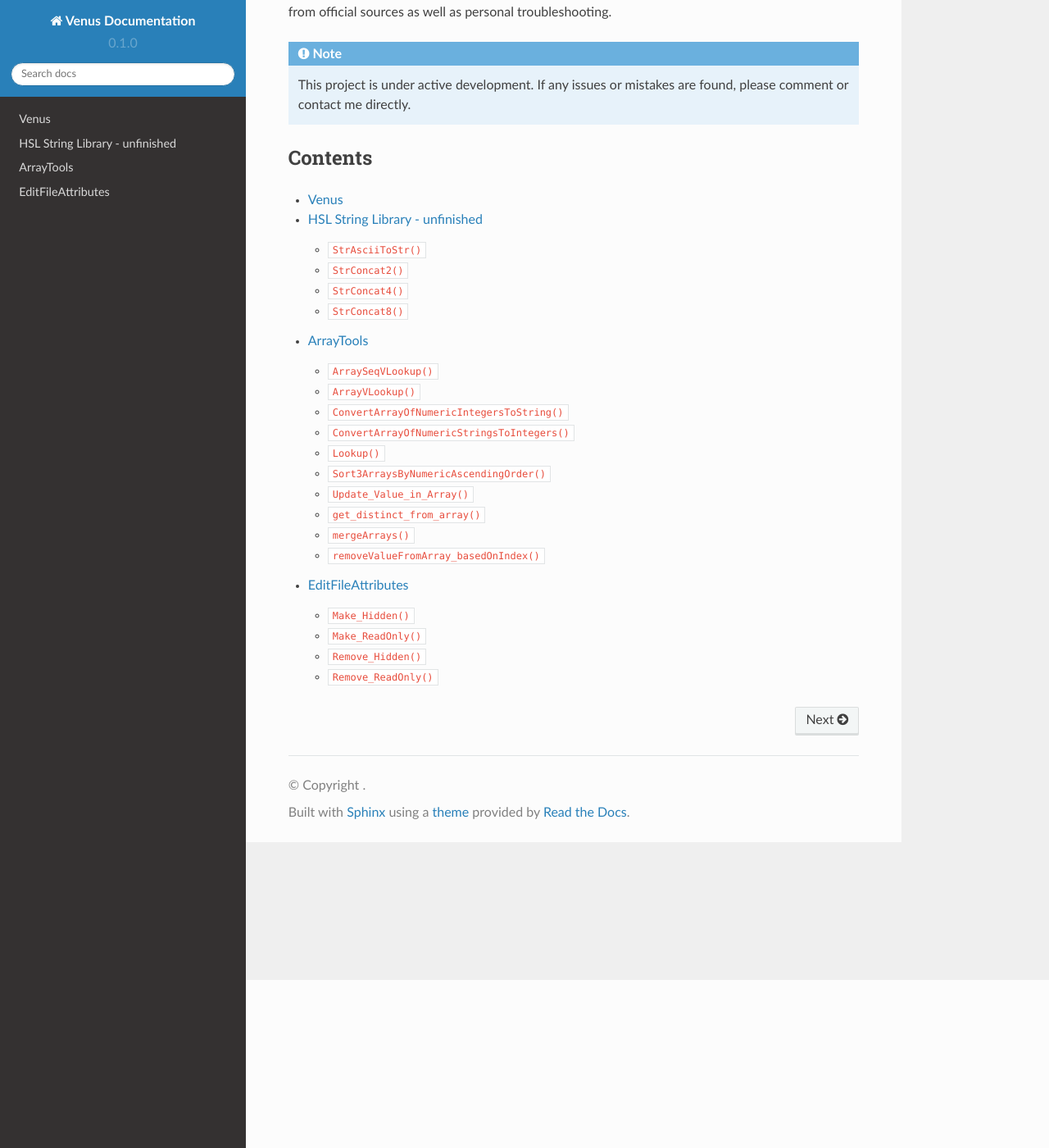
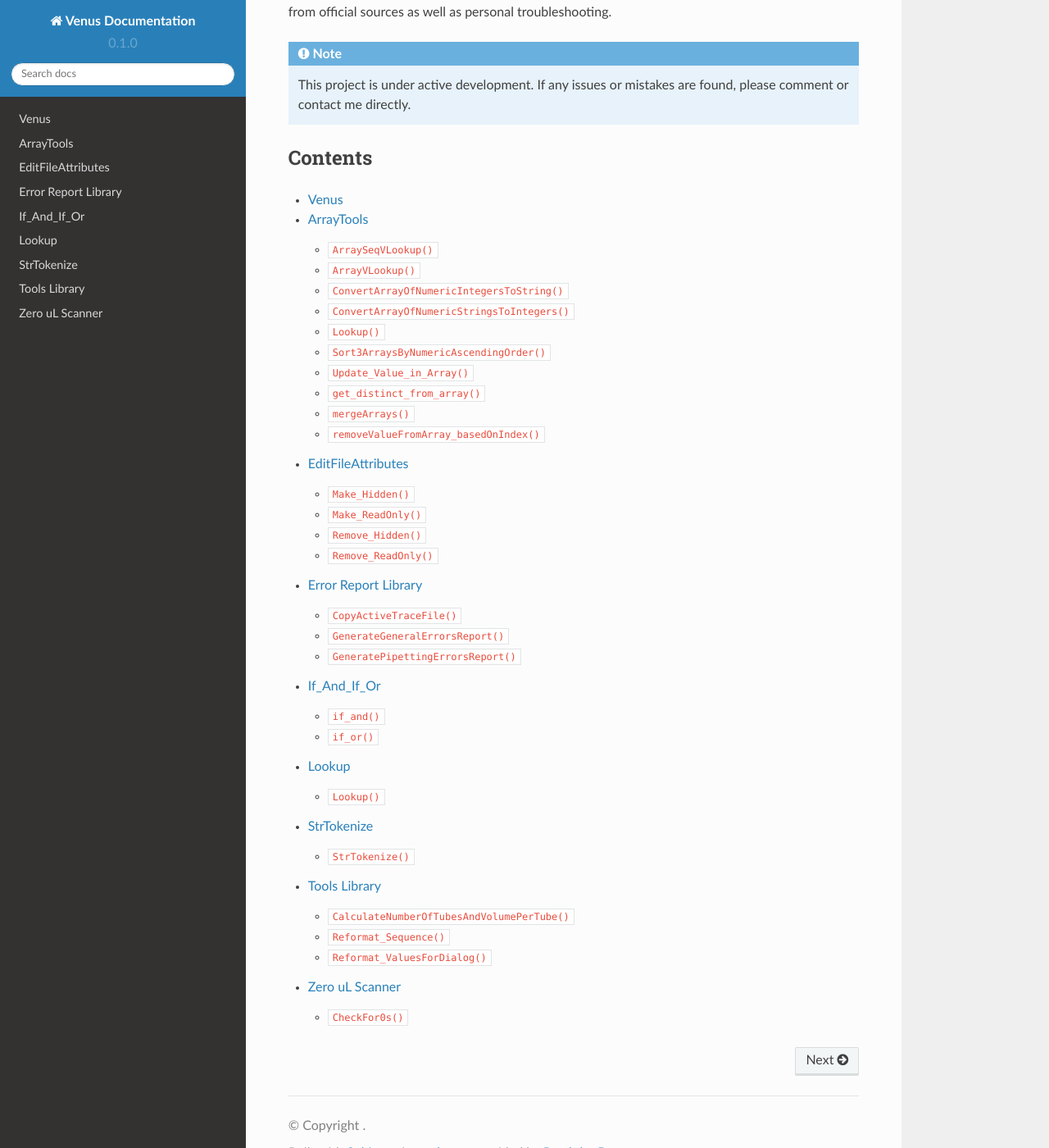
Before and after one commit to theonetruenerd/VenusLibraryDocumentation, a Sphinx documentation site: the page built from docs/source/index.rst, in a window 1280 px wide and 1400 px high, scrolled down 205 px. Shown: the whole window at 82% size. Built offline with Sphinx 7.4.7 and the Read the Docs theme 2.0.0, drawn with Linux system fonts in a browser that asks for light colours.

Commit message:
Update index.rst

```diff
--- a/docs/source/index.rst
+++ b/docs/source/index.rst
@@ -14,6 +14,11 @@ Contents
 .. toctree::
 
    venus
-   HSLStrLib
    ArrayTools
    EditFileAttributes
+   ErrorReportLibrary
+   If_And_If_Or
+   Lookup
+   StrTokenize
+   Tools_Library
+   ZerouLScanner
```
